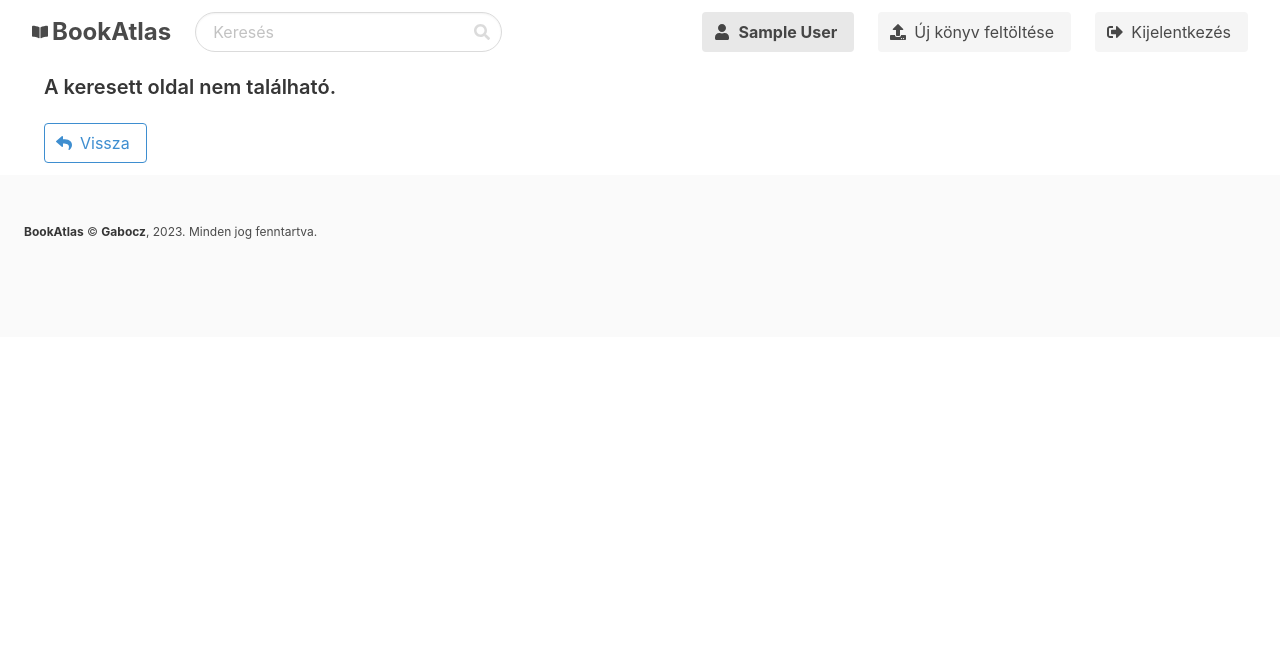
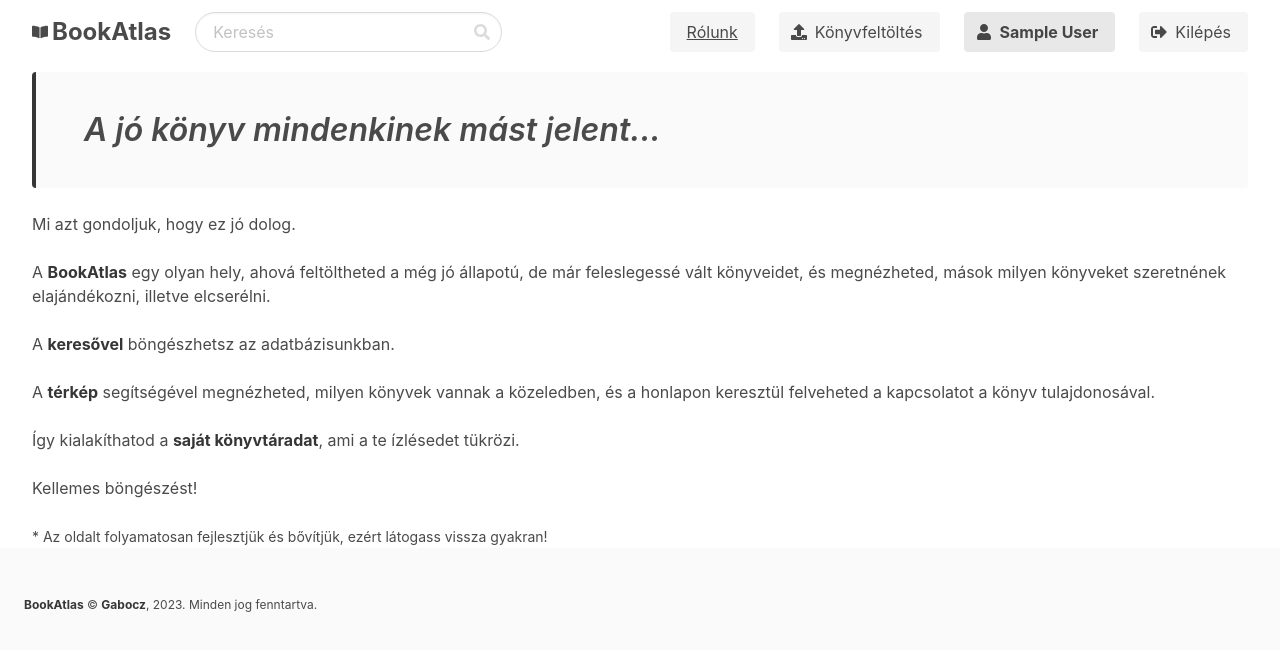
Before and after one commit to Gabocz/book-atlas-mern-app, a React (Create React App) app in the folder frontend/: page /about in a window 1280 px wide. Shown: the top 650 px of the page. Built offline with nearby package versions, Linux system fonts and the light colour scheme; no server answers; sample sign-in values are in the browser's storage.

Commit message:
worked on FE

```diff
--- a/frontend/src/App.js
+++ b/frontend/src/App.js
@@ -8,6 +8,7 @@ import PrivateRoute from './components/PrivateRoute'
 import Home from './pages/Home'
 import Login from './pages/Login'
 import Register from './pages/Register'
+import About from './pages/About'
 import NewBook from './pages/NewBook'
 import MyProfile from './pages/MyProfile'
 import UserProfile from './pages/UserProfile'
@@ -38,6 +39,7 @@ function App() {
         </Route>
         <Route path='/login' element={<Login/>} />
         <Route path='/register' element={<Register setIsLoading={setIsLoading} isLoading={isLoading}/>} />
+        <Route path='/about' element={<About/>} />
         <Route path='/new-book' element={<PrivateRoute/>}>
         <Route path='/new-book' element={<NewBook setIsLoading={setIsLoading} isLoading={isLoading}/>}/>
         </Route>
--- a/frontend/src/components/BookCard.jsx
+++ b/frontend/src/components/BookCard.jsx
@@ -29,16 +29,14 @@ function BookCard({ book, ImgCarouselControl, bookOwner}) {
           <div className="media-content">
             <p className="title is-size-4-desktop is-size-5-tablet is-size-6-mobile" >{title}</p>
             <p className="subtitle is-6">{author}</p>
-          </div>
-        </div>
-        <div className="content">
-          <p className='is-size-6-desktop is-size-7-tablet is-size-7-mobile'>{location}</p>
-          {bookOwner && <p className='is-size-6-desktop is-size-7-tablet is-size-7-mobile'>Feltöltő:
-          {user && user.id === bookOwner._id ? <strong> Én</strong> : (
+            <p className='subtitle is-size-6-desktop is-size-7-tablet is-size-7-mobile'>{location}</p>
+            {bookOwner && <p className='is-size-6-desktop is-size-7-tablet is-size-7-mobile'>Feltöltő:
+            {user && user.id === bookOwner._id ? <strong> Én</strong> : (
             user ? <Link to={`/users/${bookOwner._id}`}> {bookOwner.name}</Link>
             : <strong> {bookOwner.name}</strong>
             )}
             </p>}
+          </div>
         </div>
       </div>
     </div>
--- a/frontend/src/components/Navbar.jsx
+++ b/frontend/src/components/Navbar.jsx
@@ -85,6 +85,21 @@ function Navbar({setFoundBooks, setIsLoading}) {
            {user ? (
             <>
             <div className="navbar-end">
+              <div className="navbar-item">
+                <div className="buttons">
+                  <Link to="/about" className="button is-light">
+                    <span className='is-underlined'>Rólunk</span>
+                  </Link>
+                </div>
+              </div>
+              <div className="navbar-item">
+                <div className="buttons">
+                  <Link to="/new-book" className="button is-light">
+                    <span className="icon"><FaUpload/></span>
+                    <span>Könyvfeltöltés</span>
+                  </Link>
+                </div>
+              </div>
               <div className='navbar-item'>
                 <div className="buttons">
                   <Link to={`/users/my-profile`} className="button is-light is-active">
@@ -95,17 +110,9 @@ function Navbar({setFoundBooks, setIsLoading}) {
               </div>
               <div className="navbar-item">
                 <div className="buttons">
-                  <Link to="/new-book" className="button is-light">
-                    <span className="icon"><FaUpload/></span>
-                    <span>Új könyv feltöltése</span>
-                  </Link>
-                </div>
-              </div>
-              <div className="navbar-item">
-                <div className="buttons">
                   <button onClick={onLogout} className="button is-light">
                     <span className="icon"><FaSignOutAlt/></span>
-                    <span>Kijelentkezés</span>
+                    <span>Kilépés</span>
                   </button>
                 </div>
               </div>
--- /dev/null
+++ b/frontend/src/pages/About.jsx
@@ -0,0 +1,21 @@
+function About() {
+    return (
+        <div className="content mt-3">
+            <article className="message is-dark">
+              <div className="message-body title is-size-5-mobile is-size-5-tablet is-size-3-desktop is-italic">
+                A jó könyv mindenkinek mást jelent...
+              </div>
+            </article>
+            <div className="block">Mi azt gondoljuk, hogy ez jó dolog.</div>
+            <div className="block">A <strong>BookAtlas</strong> egy olyan hely, ahová feltöltheted a még jó állapotú, de már feleslegessé vált könyveidet, és megnézheted, mások milyen könyveket szeretnének elajándékozni, illetve elcserélni.</div>
+            <div className="block">A <strong>keresővel</strong> böngészhetsz az adatbázisunkban.</div>
+            <div className="block">A <strong>térkép</strong> segítségével megnézheted, milyen könyvek vannak a közeledben, és a honlapon keresztül felveheted a kapcsolatot a könyv tulajdonosával.</div>
+            <div className="block">Így kialakíthatod a <strong>saját könyvtáradat</strong>, ami a te ízlésedet tükrözi.</div>
+            <div className="block">Kellemes böngészést!</div>
+            <div className="block"><small>* Az oldalt folyamatosan fejlesztjük és bővítjük, ezért látogass vissza gyakran!</small></div>
+
+        </div>
+    )
+}
+
+export default About
```
